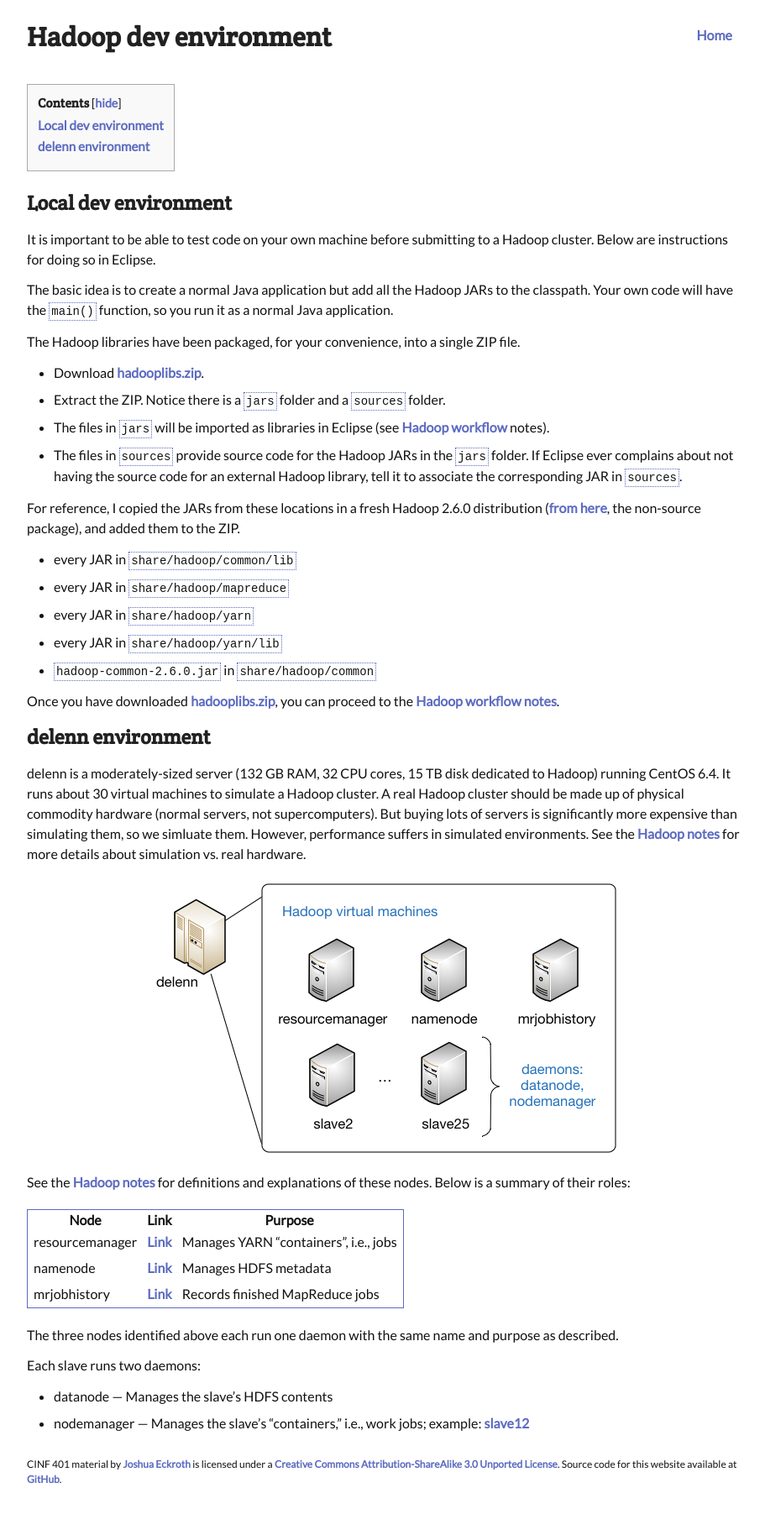
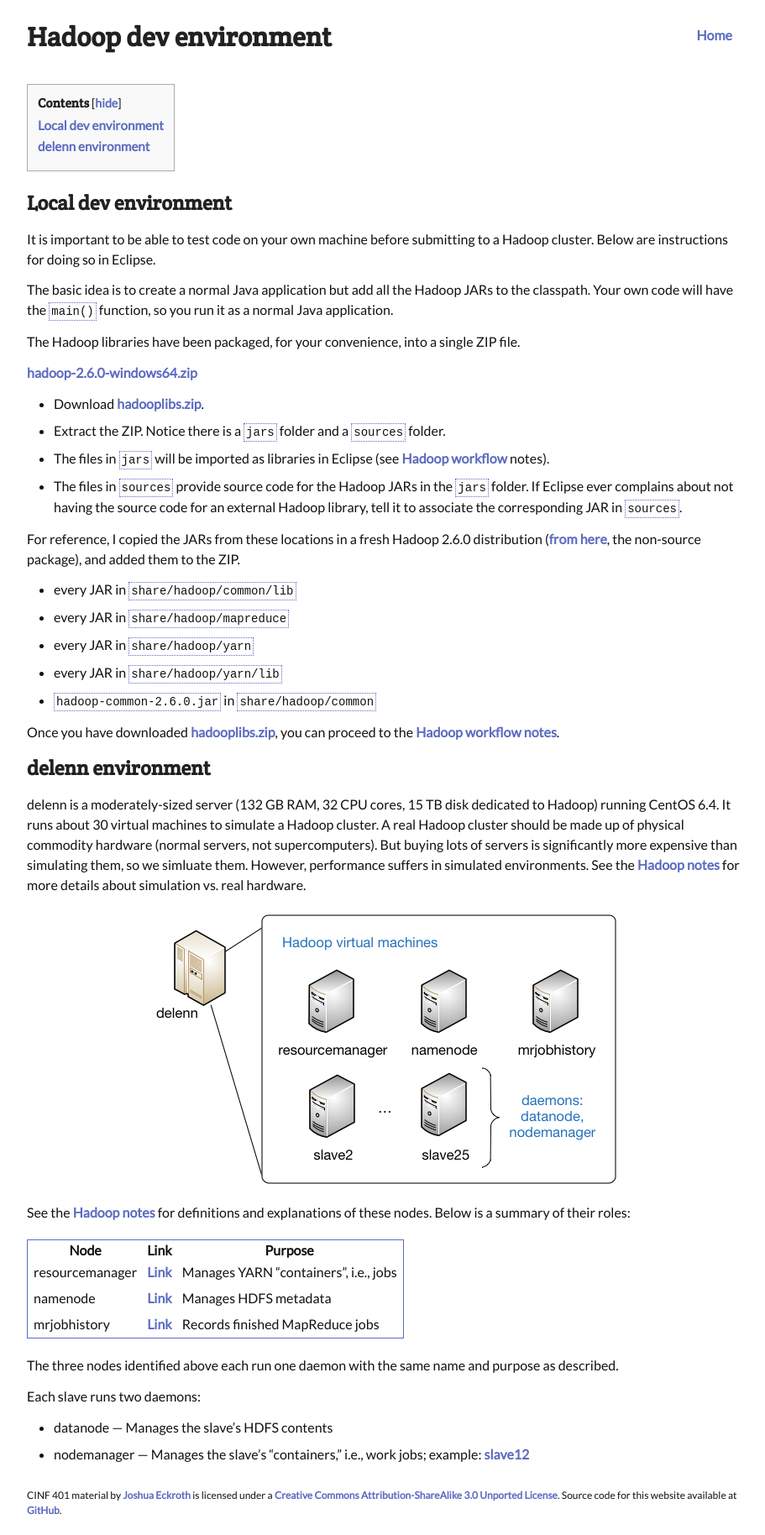
Before and after one commit to joshuaeckroth/cinf401-website, a Jekyll site: the page built from notes/hadoop-dev-env.markdown, in a window 1280 px wide. Shown: the whole page at 84% size, without its empty margins (183-1094 px from the left). Built offline with Jekyll 4.4.1, drawn with Linux system fonts in a browser that asks for light colours; Markdown is read by kramdown in place of the engine named in the settings; before the commit the page ends 1791 px from its top, so only the background shows below that.

Commit message:
Added link to windows hadoop download.

```diff
--- a/notes/hadoop-dev-env.markdown
+++ b/notes/hadoop-dev-env.markdown
@@ -12,6 +12,8 @@ It is important to be able to test code on your own machine before submitting to
 The basic idea is to create a normal Java application but add all the Hadoop JARs to the classpath. Your own code will have the `main()` function, so you run it as a normal Java application.
 
 The Hadoop libraries have been packaged, for your convenience, into a single ZIP file.
+
+[hadoop-2.6.0-windows64.zip](https://www.dropbox.com/s/vgsjjwxp2a7b83r/hadoop-2.6.0-windows64.zip?dl=0)
 
 - Download [hadooplibs.zip](https://github.com/joshuaeckroth/cinf401-examples/raw/master/hadooplibs.zip).
 - Extract the ZIP. Notice there is a `jars` folder and a `sources` folder.
```
